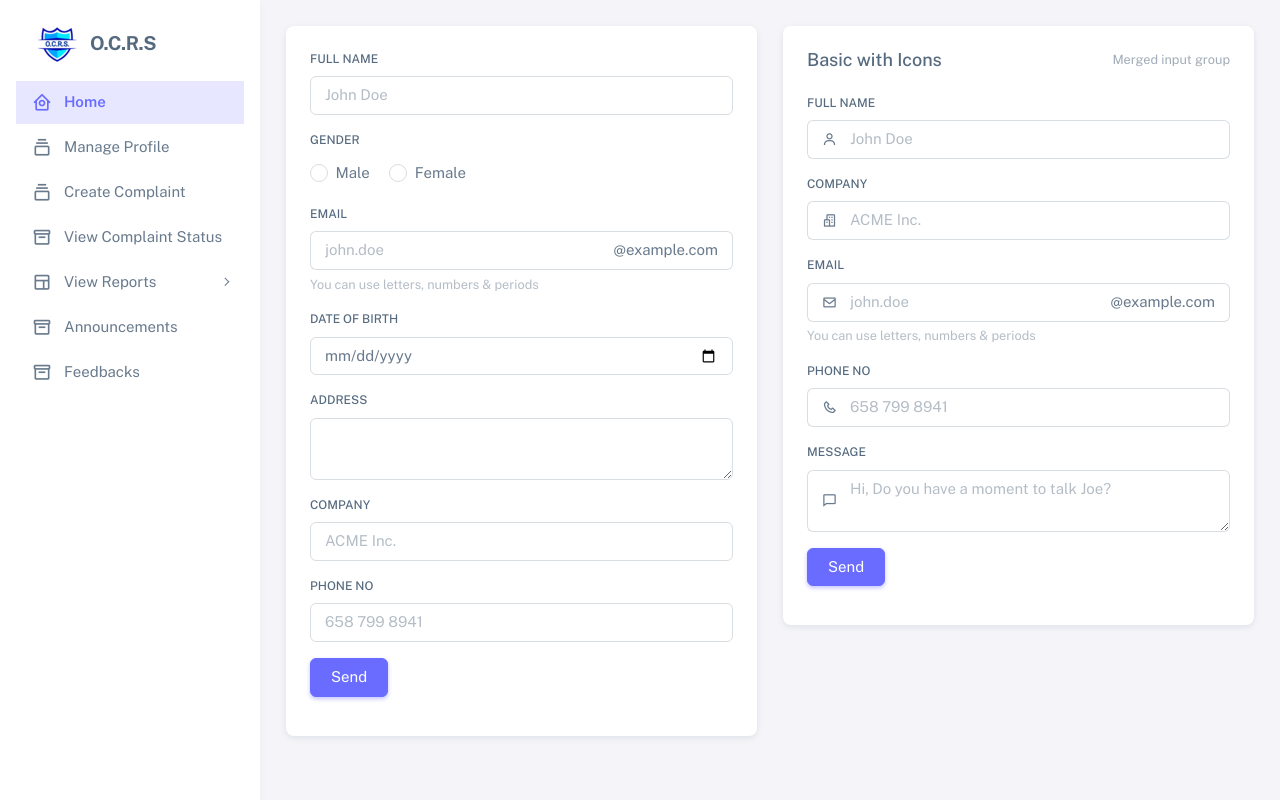
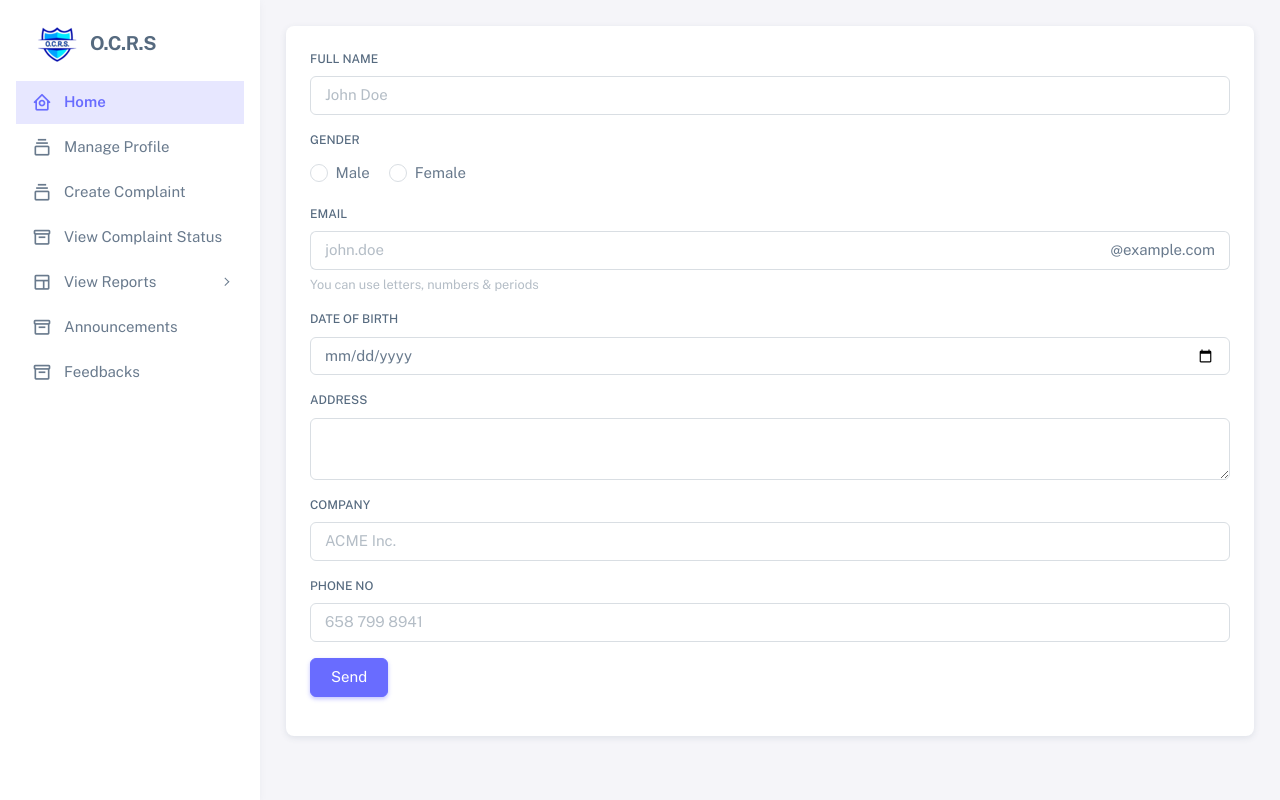
Before and after one commit to Imoleayo98/Online-Crime-Reporting-System, a Django app: page /create_complaint/ in a window 1280 px wide. Run offline with Django 4.2, Linux system fonts and the light colour scheme; some libraries are stand-ins or nearby versions.

Commit message:
ui changes

```diff
--- a/templates/create_complaint.html
+++ b/templates/create_complaint.html
@@ -78,73 +78,6 @@
                                 </div>
                             </div>
                         </div>
-                        <div class="col-xl">
-                            <div class="card mb-4">
-                                <div class="card-header d-flex justify-content-between align-items-center">
-                                    <h5 class="mb-0">Basic with Icons</h5>
-                                    <small class="text-muted float-end">Merged input group</small>
-                                </div>
-                                <div class="card-body">
-                                    <form>
-                                        <div class="mb-3">
-                                            <label class="form-label" for="basic-icon-default-fullname">Full
-                                                Name</label>
-                                            <div class="input-group input-group-merge">
-                                                <span id="basic-icon-default-fullname2" class="input-group-text"><i
-                                                        class="bx bx-user"></i></span>
-                                                <input type="text" class="form-control" id="basic-icon-default-fullname"
-                                                    placeholder="John Doe" aria-label="John Doe"
-                                                    aria-describedby="basic-icon-default-fullname2" />
-                                            </div>
-                                        </div>
-                                        <div class="mb-3">
-                                            <label class="form-label" for="basic-icon-default-company">Company</label>
-                                            <div class="input-group input-group-merge">
-                                                <span id="basic-icon-default-company2" class="input-group-text"><i
-                                                        class="bx bx-buildings"></i></span>
-                                                <input type="text" id="basic-icon-default-company" class="form-control"
-                                                    placeholder="ACME Inc." aria-label="ACME Inc."
-                                                    aria-describedby="basic-icon-default-company2" />
-                                            </div>
-                                        </div>
-                                        <div class="mb-3">
-                                            <label class="form-label" for="basic-icon-default-email">Email</label>
-                                            <div class="input-group input-group-merge">
-                                                <span class="input-group-text"><i class="bx bx-envelope"></i></span>
-                                                <input type="text" id="basic-icon-default-email" class="form-control"
-                                                    placeholder="john.doe" aria-label="john.doe"
-                                                    aria-describedby="basic-icon-default-email2" />
-                                                <span id="basic-icon-default-email2"
-                                                    class="input-group-text">@example.com</span>
-                                            </div>
-                                            <div class="form-text">You can use letters, numbers & periods</div>
-                                        </div>
-                                        <div class="mb-3">
-                                            <label class="form-label" for="basic-icon-default-phone">Phone No</label>
-                                            <div class="input-group input-group-merge">
-                                                <span id="basic-icon-default-phone2" class="input-group-text"><i
-                                                        class="bx bx-phone"></i></span>
-                                                <input type="text" id="basic-icon-default-phone"
-                                                    class="form-control phone-mask" placeholder="658 799 8941"
-                                                    aria-label="658 799 8941"
-                                                    aria-describedby="basic-icon-default-phone2" />
-                                            </div>
-                                        </div>
-                                        <div class="mb-3">
-                                            <label class="form-label" for="basic-icon-default-message">Message</label>
-                                            <div class="input-group input-group-merge">
-                                                <span id="basic-icon-default-message2" class="input-group-text"><i
-                                                        class="bx bx-comment"></i></span>
-                                                <textarea id="basic-icon-default-message" class="form-control"
-                                                    placeholder="Hi, Do you have a moment to talk Joe?"
-                                                    aria-label="Hi, Do you have a moment to talk Joe?"
-                                                    aria-describedby="basic-icon-default-message2"></textarea>
-                                            </div>
-                                        </div>
-                                        <button type="submit" class="btn btn-primary">Send</button>
-                                    </form>
-                                </div>
-                            </div>
                         </div>
                     </div>
                 </div>
```
